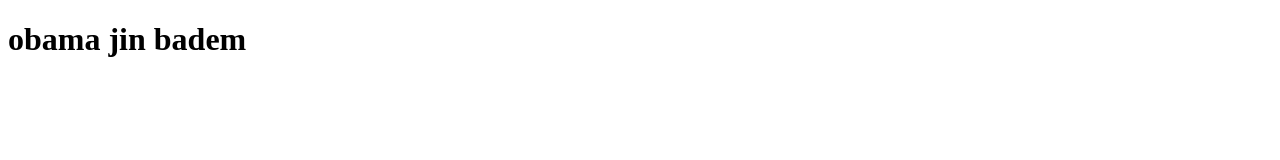
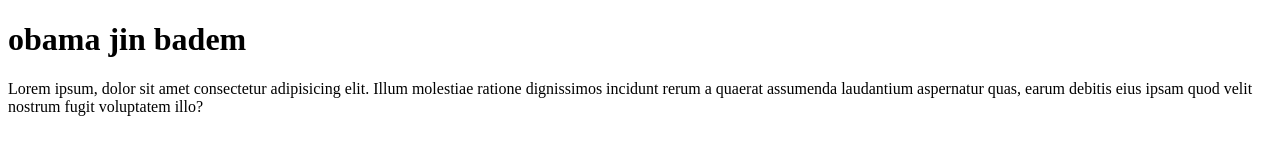
Before and after one commit to prof-ali/PREDAVANJ1, a plain HTML site: page index.html in a window 1280 px wide. Drawn offline with Linux system fonts and the light colour scheme.

Commit message:
lorem ipsum i Obungus
john cena bing chilling fast end fjurius najn

```diff
--- a/index.html
+++ b/index.html
@@ -8,5 +8,6 @@
 <body>
     <h1>obama jin badem
     </h1>
+    <p>Lorem ipsum, dolor sit amet consectetur adipisicing elit. Illum molestiae ratione dignissimos incidunt rerum a quaerat assumenda laudantium aspernatur quas, earum debitis eius ipsam quod velit nostrum fugit voluptatem illo?</p>
 </body>
 </html>
```
